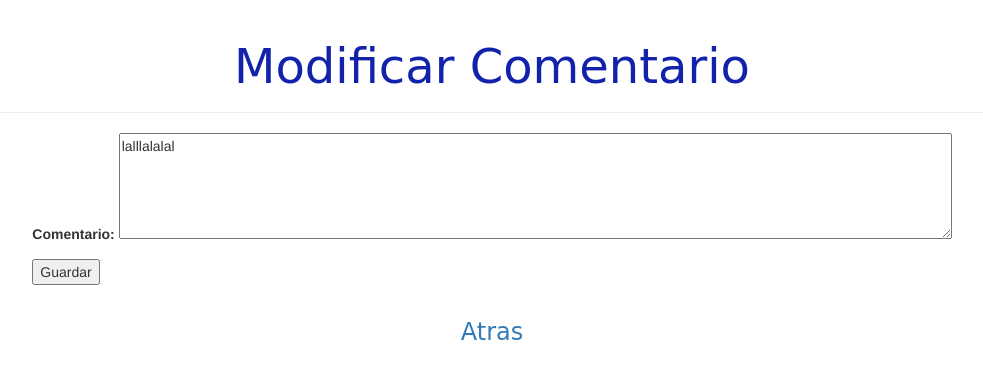
After one commit to deniscru/ProyectoServicioDeViajes, a Django app: page /home_usuario/modificar/15 in a window 1280 px wide. The commit adds this page. Shown: the top 379 px of the page, without its empty margins (148-1131 px from the left). Run offline with Django 3.2, Linux system fonts and the light colour scheme; data comes from the database, SQL or seed files in the repository; both versions use the stored data as it was before the commit; some libraries are stand-ins or nearby versions.

Commit message:
Modificar y corrección eliminar comentario

```diff
--- a/demo1/forms.py
+++ b/demo1/forms.py
@@ -123,11 +123,7 @@ class FormoBusquedaViaje(forms.Form):
     fecha = forms.DateField(required=True,label='Fecha',widget=forms.SelectDateWidget(years=años))
 
 class FormComentario(forms.Form):
-    def __init__(self, *args, **kwargs):
-        pk = kwargs.pop('pk')
-        super().__init__( *args, **kwargs)
-        self.fields['viaje']=forms.ModelChoiceField(queryset=(Viaje.objects.filter(pk__in=(list(set(Pasaje.objects.filter(estado="PASADO",pasajero_id=pk).values_list('viaje', flat=True)))))),label='Viaje',widget=forms.Select())
-        self.fields['texto']=forms.CharField(required=True,widget=forms.Textarea(attrs={"rows":5, "cols":100}),label="Comentario",max_length=500)
+    texto=forms.CharField(required=True,widget=forms.Textarea(attrs={"rows":5, "cols":100}),label="Comentario",max_length=500)
 
 
 
--- a/demo1/models.py
+++ b/demo1/models.py
@@ -101,7 +101,6 @@ class Comentario(models.Model):
     fecha=models.DateField()
     hora=models.TimeField()
     pasajero=models.ForeignKey(Pasajero, on_delete=models.CASCADE)
-    viaje=models.ForeignKey(Viaje, on_delete=models.CASCADE)
     activo=models.BooleanField(default=True)
 
     def __str__(self):
--- a/demo1/templates/demo1/form/formulario_comentario.html
+++ b/demo1/templates/demo1/form/formulario_comentario.html
@@ -13,5 +13,11 @@
         <div>
             <meta http-equiv="refresh" content="0; URL=http://127.0.0.1:8000/home_usuario/" />
         </div>
+    {% else %}
+        {% if fallido %}
+        <div>
+            <p>No puede realizar un comentario ya que no ha realizado ningun viaje</p>
+        </div>
+        {% endif %}
     {% endif %}
 {% endblock %}
--- a/demo1/templates/demo1/home_usuario.html
+++ b/demo1/templates/demo1/home_usuario.html
@@ -27,6 +27,7 @@
             <p>Fecha {{comentario.fecha}}  Hora {{comentario.hora}}</p>
             {% if comentario.valor %}
             <a href="{% url 'home_usuario' pk=comentario.id %}"><p>Eliminar</p></a>
+            <a href="{% url 'modificar_comentario' pk=comentario.id %}"><p>Modificar</p></a>
             {% endif %}
       </div>
       {% endfor %}
--- /dev/null
+++ b/demo1/templates/demo1/modificar/formulario_modificar_comentario.html
@@ -0,0 +1,33 @@
+{% extends 'demo1/base_form.html' %}
+
+{% block formu %}
+<div class="page-header">
+    <h1>Modificar Comentario</h1>
+</div>
+<div class="card">
+    <div class="formu container">
+    <div class="card">
+        <form method="POST" class="post-form">
+            {% csrf_token %}
+            {{ form.as_p}}
+            <button type="submit" class="guardar lugar">Guardar</button>
+        </form>
+    </div>
+    <div class="card">
+        <h3><a href="{% url 'home_usuario' %}"> Atras</a></h3>
+    </div>
+    </div>
+</div>
+{% if exitoso %}
+<div>
+    <meta http-equiv="refresh" content="0; URL=http://127.0.0.1:8000/home_usuario/" />
+</div>
+{% else %}
+{% if fallido %}
+<div style="text-align: left;">
+    <p>No puede actualizar el comentario ya que no se realizó ninguna modificación</p>
+</div>
+{% endif %}
+{% endif %}
+
+{% endblock %}
--- a/demo1/urls.py
+++ b/demo1/urls.py
@@ -61,6 +61,7 @@ urlpatterns = [
     path('home_usuario/crear_comentario/',views.comentario_new,name="crear_comentario"),
     path('home_usuario/consultarPasajes1/<int:pk>',views.consultarPasajesUserPendi,name="consultar_pasaje_user_p"),
     path('home_usuario/consultarPasajes2/<int:pk>',views.consultarPasajesUserCance,name="consultar_pasaje_user_c"),
-    path('home_usuario/consultarPasajes1/cancelar/<int:pk>',views2.cancelar_pasaje,name="cancelar_pasaje")
+    path('home_usuario/consultarPasajes1/cancelar/<int:pk>',views2.cancelar_pasaje,name="cancelar_pasaje"),
+    path('home_usuario/modificar/<int:pk>',views2.modificar_comentario,name="modificar_comentario")
 
 ]
--- a/demo1/views2.py
+++ b/demo1/views2.py
@@ -3,10 +3,10 @@ from django.shortcuts import render,redirect
 from django.contrib.auth.models import User
 from django.contrib.auth import login,logout,authenticate
 from django.contrib import messages
-from .forms import FormLugar,FormPasaje, FormCambiarContraseña,FormPasajeroModi, FormPasajero, FormLogin, FormChofer, FormCombi, FormViaje, FormInsumo, FormRuta,FormTarjeta, FormoBusquedaViaje
+from .forms import FormLugar,FormPasaje, FormCambiarContraseña,FormPasajeroModi, FormPasajero, FormLogin, FormChofer, FormCombi, FormViaje, FormInsumo, FormRuta,FormTarjeta, FormoBusquedaViaje ,FormComentario
 from datetime import date, datetime,timedelta
 from django.core.paginator import Paginator
-from .models import Chofer, Pasaje,CantInsumo, Pasajero, Tarjeta, Insumo, Lugar, Combi, Ruta, Viaje, Persona
+from .models import Chofer, Pasaje,CantInsumo, Pasajero, Tarjeta, Insumo, Lugar, Combi, Ruta, Viaje, Persona ,Comentario
 from django.contrib.auth.hashers import make_password
 from django.db.models import Q,F
 from django.contrib.auth import update_session_auth_hash
@@ -300,17 +300,6 @@ def es_antes_48(viaje):
     diferencia=hora_dia_viaje - hora_dia_actual
     return diferencia
 
-def cambiar_a_cancelado(pk):
-    Pasaje.objects.filter(id=pk,estado="PENDIENTE").update(estado="CANCELADO")
-    pasaje=Pasaje.objects.get(id=pk)
-    Viaje.objects.filter(id=pasaje.viaje_id).update(asientos=F("asientos")+1)
-    viaje=Viaje.objects.get(id=pasaje.viaje_id)
-    diferencia=es_antes_48(viaje)
-    if diferencia>=timedelta(hours=48):
-        pasaje.objects.filter(id=pk).update(costoDevuelto=F("costoTotal"))
-    elif diferencia<timedelta(hours=48) and diferencia >timedelta(minutes=1):
-        pasaje.objects.filter(id=pk).update(costoDevuelto=F("costoTotal")/2)
-
 def cancelar_pasaje(request,pk):
     cancelado_48=False
     cancelado_dentro=False
@@ -331,3 +320,59 @@ def cancelar_pasaje(request,pk):
         pasado=True
     lista=armarInfo(request.user.id,"PENDIENTE")
     return render(request, 'demo1/listados/lisPasajesPendien.html', {'lista':lista, 'valor': True if len(lista)!=0 else False, "cancelado_48":cancelado_48,"cancelado_dentro":cancelado_dentro,"pasado":pasado})
+
+def armar_texto(texto):
+    string=""
+    cantidad=0
+    for i in texto:
+        cantidad+=1
+        if cantidad <115:
+            string=string+i
+        else:
+            string=string+"\n"+i
+            cantidad=0
+    return string
+
+def modificar_lugar(request, pk):
+    lugar = Lugar.objects.get(pk=pk)
+    noModificado=False
+    if obtenerValorUnLugar(lugar.id):
+        if request.method == "POST":
+            form = FormLugar(request.POST)
+            if form.is_valid():
+                datos = form.cleaned_data
+                if datos['nombre']!='' and datos['provincia']!='':
+                    lugar.nombreYprovincia(datos['nombre'],datos['provincia'])
+                    lugar.save()
+                    return redirect('listado_lugar')
+        else:
+            data = {'nombre': lugar.nombre_de_lugar,'provincia': lugar.provincia}
+            form = FormLugar(data)
+        return render(request, 'demo1/modificar/formulario_modificar_lugar.html', {'form': form})
+    else:
+        noModificado=True
+        lugares=obtenerListaDeLugares()
+        page_obj,cantidad = listadoDePaginacion(lugares, request)
+        return render(request, 'demo1/listados/listado_lugar.html', {'page_obj':page_obj, 'cantidad':cantidad,'noModificado':noModificado})
+
+def modificar_comentario(request,pk):
+    comentario=Comentario.objects.get(pk=pk)
+    exitoso=False
+    fallido=False
+    if request.method=="POST":
+        form=FormComentario(request.POST)
+        if form.is_valid():
+            datos=form.cleaned_data
+            if len (datos["texto"])>115:
+                    texto=armar_texto(datos["texto"])
+            else:
+                texto=datos["texto"]
+            if comentario.texto != texto:
+                Comentario.objects.filter(id=pk).update(texto=texto,fecha=date.today(),hora=datetime.now().time())
+                exitoso=True
+            else:
+                fallido=True
+    else:
+        data={'texto':comentario.texto}
+        form=FormComentario(data)
+    return render(request,'demo1/modificar/formulario_modificar_comentario.html', {'form': form,"exitoso":exitoso,"fallido":fallido})
```
Also changed, not shown: demo1/views.py (+21 -9 lines), db.sqlite3, demo1/migrations/0013_remove_comentario_viaje.py (added).
